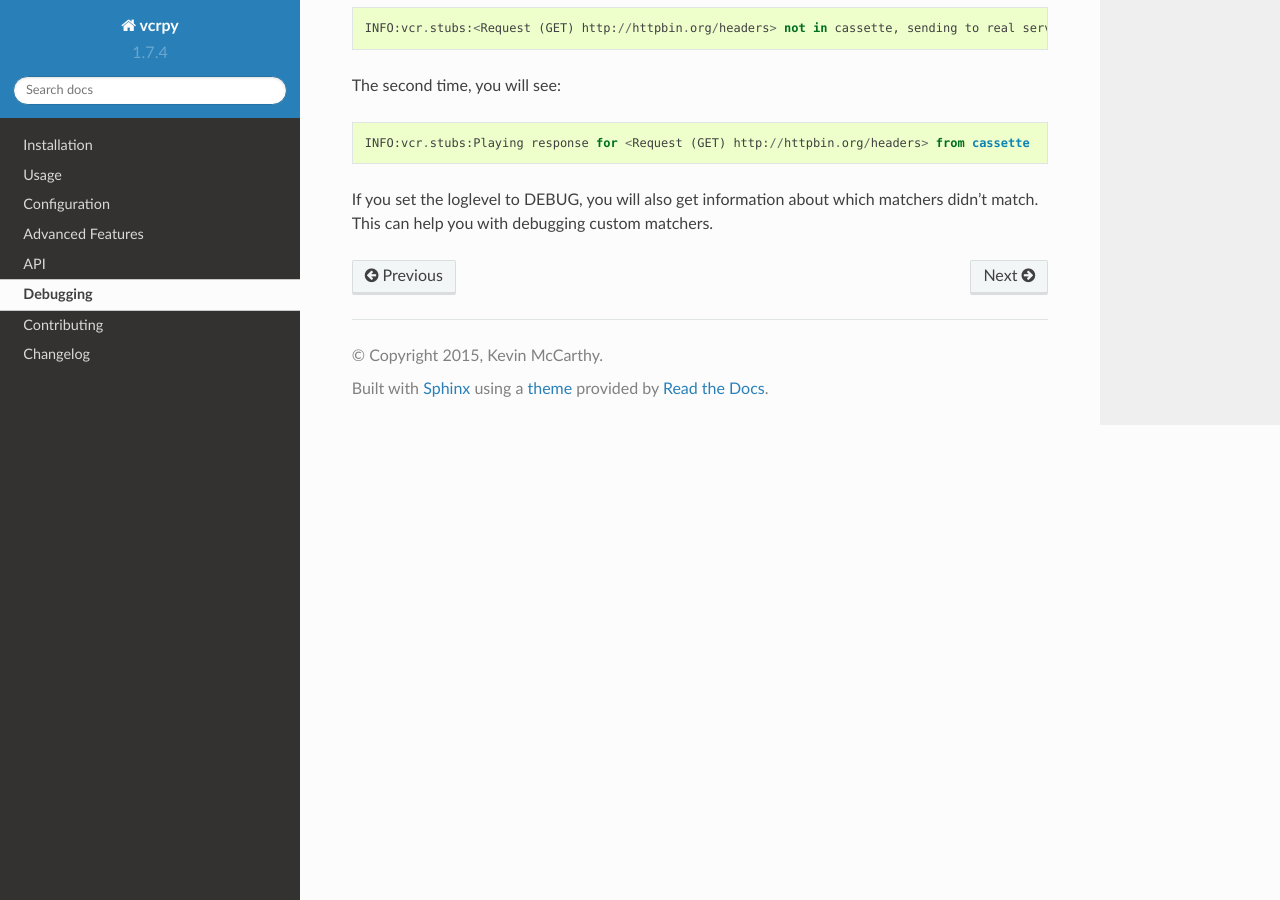
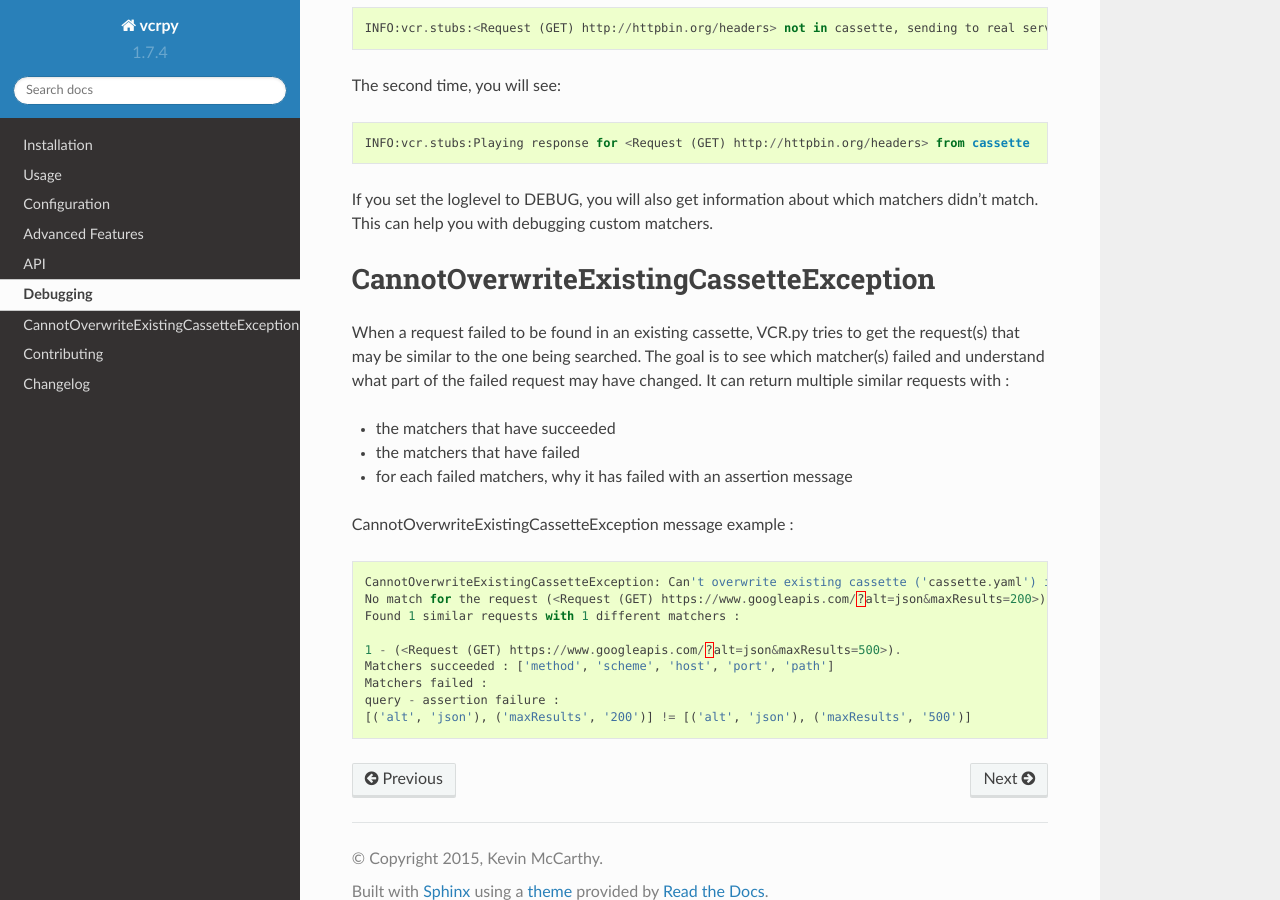
Before and after one commit to kevin1024/vcrpy, a Sphinx documentation site: the page built from docs/debugging.rst, in a window 1280 px wide and 900 px high, scrolled down 491 px. Built offline with Sphinx 7.4.7 and the Read the Docs theme 2.0.0, drawn with Linux system fonts in a browser that asks for light colours.

Commit message:
doc(exception): add documentation on the new behavior of the CannotOverwriteExistingCassetteException message

```diff
--- a/docs/debugging.rst
+++ b/docs/debugging.rst
@@ -29,3 +29,29 @@ The second time, you will see::
 If you set the loglevel to DEBUG, you will also get information about
 which matchers didn't match. This can help you with debugging custom
 matchers.
+
+CannotOverwriteExistingCassetteException
+========================================
+
+When a request failed to be found in an existing cassette,
+VCR.py tries to get the request(s) that may be similar to the one being searched.
+The goal is to see which matcher(s) failed and understand what part of the failed request may have changed.
+It can return multiple similar requests with :
+
+- the matchers that have succeeded
+- the matchers that have failed
+- for each failed matchers, why it has failed with an assertion message
+
+CannotOverwriteExistingCassetteException message example :
+
+.. code:: python
+
+    CannotOverwriteExistingCassetteException: Can't overwrite existing cassette ('cassette.yaml') in your current record mode ('once').
+    No match for the request (<Request (GET) https://www.googleapis.com/?alt=json&maxResults=200>) was found.
+    Found 1 similar requests with 1 different matchers :
+
+    1 - (<Request (GET) https://www.googleapis.com/?alt=json&maxResults=500>).
+    Matchers succeeded : ['method', 'scheme', 'host', 'port', 'path']
+    Matchers failed :
+    query - assertion failure :
+    [('alt', 'json'), ('maxResults', '200')] != [('alt', 'json'), ('maxResults', '500')]
```
